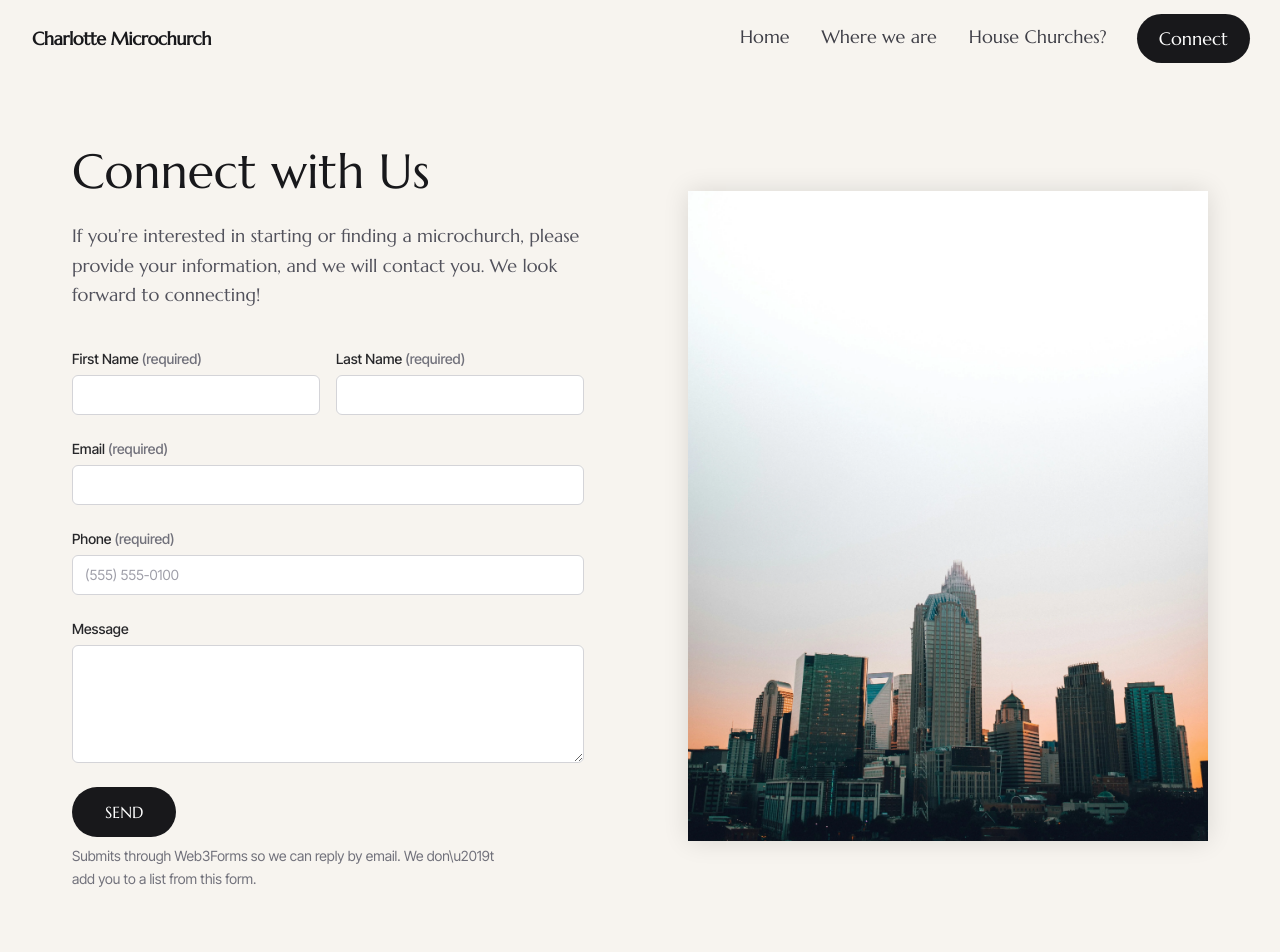
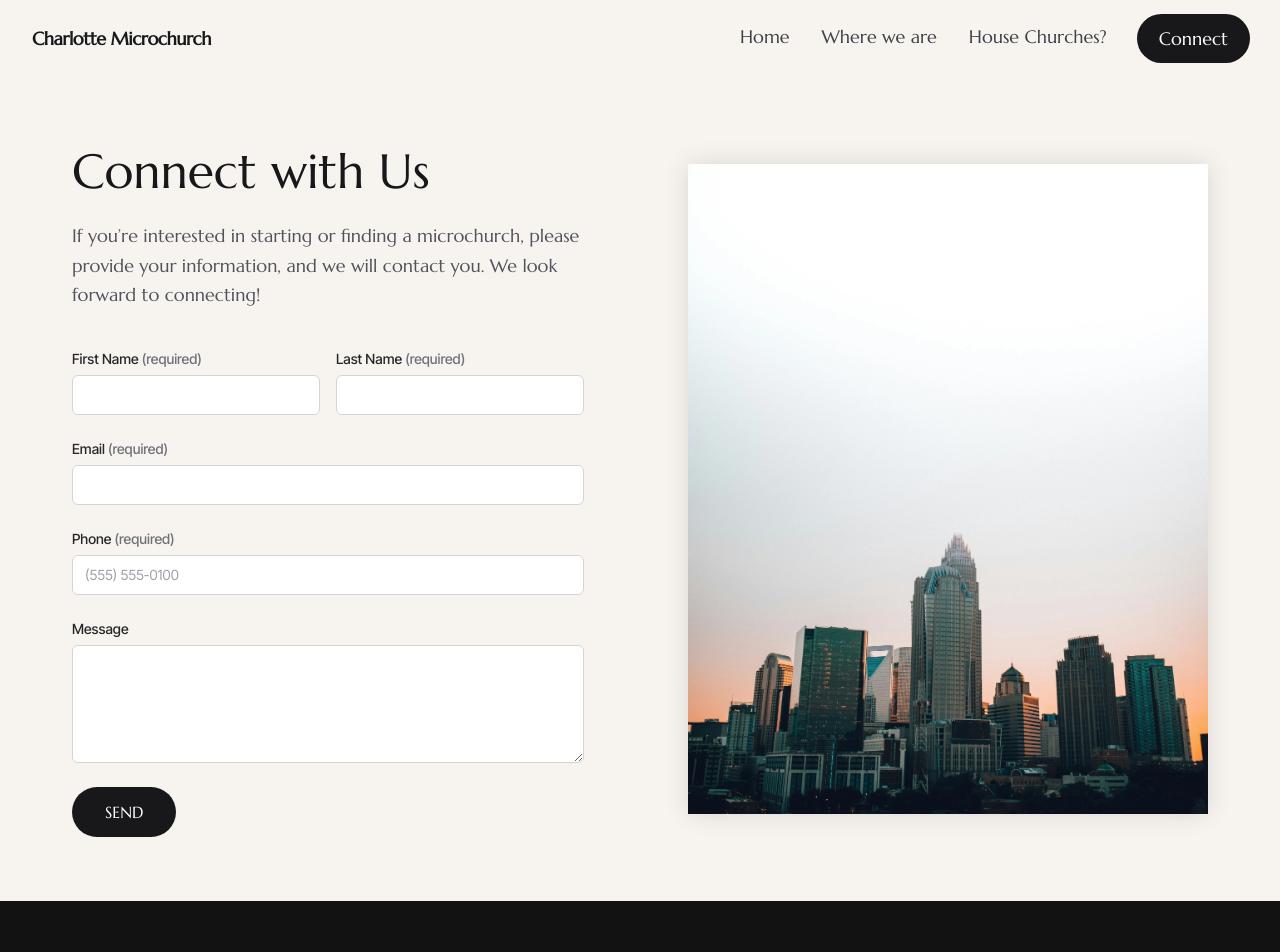
Before and after one commit to tylerbulszewicz/microchurch, a Next.js app: page /connect in a window 1280 px wide. Shown: the top 952 px of the page. Built offline with nearby package versions, Linux system fonts and the light colour scheme; no server answers.

Commit message:
chore(connect): remove Web3Forms blurb under submit

```diff
--- a/src/components/ConnectForm.tsx
+++ b/src/components/ConnectForm.tsx
@@ -278,10 +278,6 @@ export function ConnectForm({ accessKey }: ConnectFormProps) {
 				>
 					{state === "sending" ? "Sending…" : "SEND"}
 				</button>
-				<p className="m-0 max-w-md font-inter-tight text-sm leading-relaxed text-zinc-500">
-					Submits through Web3Forms so we can reply by email. We don\u2019t add you to a list from this
-					form.
-				</p>
 			</div>
 		</form>
 	);
```
